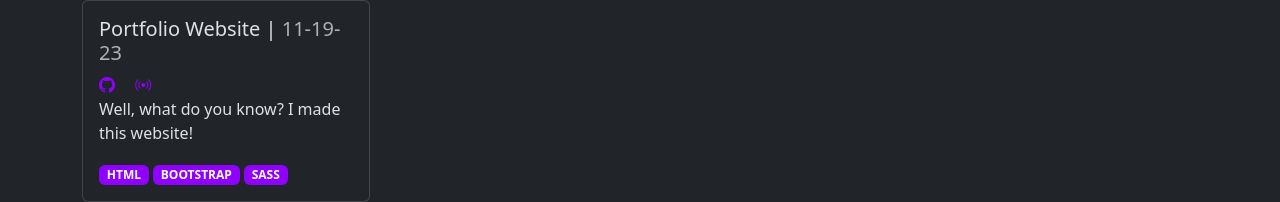
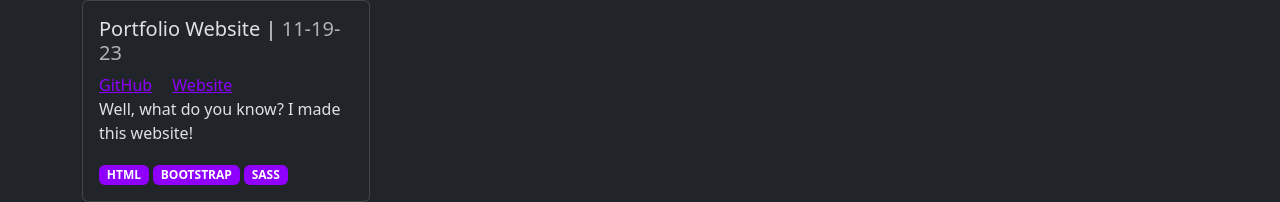
Before and after one commit to PhobophobiaCodes/Project-Website, a website built with Parcel: page index.html in a window 1280 px wide. Shown: the part 299-501 px from the top of the page. Built offline with nearby package versions, Linux system fonts and the light colour scheme.

Commit message:
icons temporarily removed

```diff
--- a/index.html
+++ b/index.html
@@ -40,8 +40,11 @@
                 <div class="card" style="width: 18rem;">
                     <div class="card-body">
                       <h5 class="card-title">Portfolio Website | <span class="text-muted">11-19-23</span></h5>
-                      <a href="https://github.com/PhobophobiaCodes/Project-Website" target="_blank" class="card-link link-custom-color"><i class="bi bi-github"></i></a>
-                      <a href="#" target="_blank" class="card-link link-custom-color" data-bs-toggle="tooltip" data-bs-placement="top" data-bs-title="You're already on this site!"><i class="bi bi-broadcast"></i></a>
+                      <!-- <a href="https://github.com/PhobophobiaCodes/Project-Website" target="_blank" class="card-link link-custom-color"><i class="bi bi-github"></i></a>
+                      <a href="#" target="_blank" class="card-link link-custom-color" data-bs-toggle="tooltip" data-bs-placement="top" data-bs-title="You're already on this site!"><i class="bi bi-broadcast"></i></a> -->
+                      <a href="https://github.com/PhobophobiaCodes/Project-Website" target="_blank" class="card-link link-custom-color">GitHub</a>
+                      <a href="#" target="_blank" class="card-link link-custom-color" data-bs-toggle="tooltip" data-bs-placement="top" data-bs-title="You're already on this site!">Website</a>
+
                       <p class="card-text">Well, what do you know? I made this website! </p>
 
                       <span class="badge bg-custom-color">HTML</span>
```
